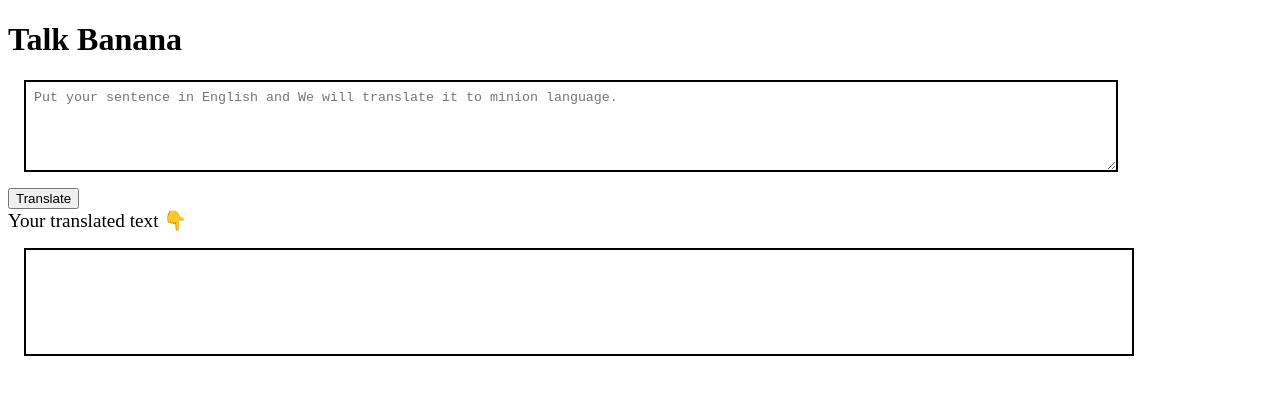
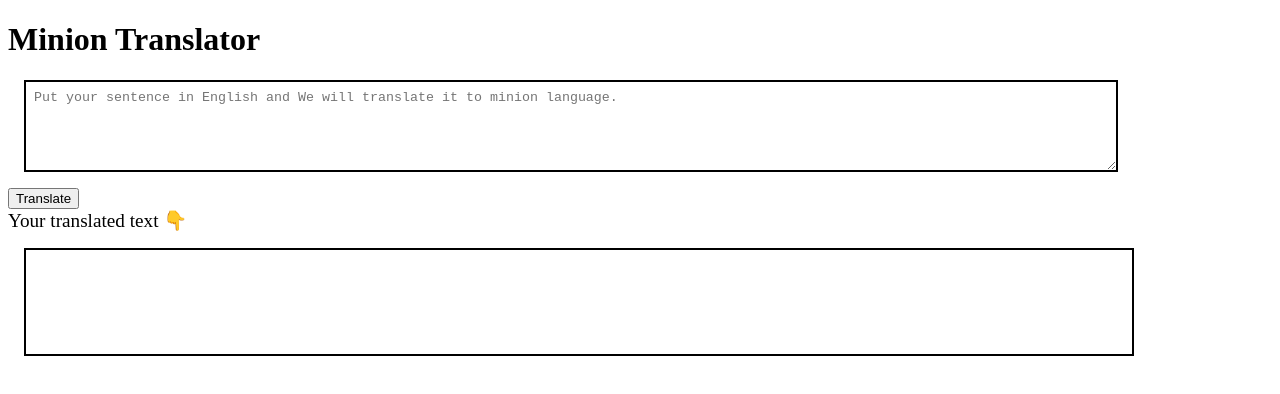
Before and after one commit to ParasMohan/Mark-Six-Minion-Translate, a plain HTML site: page index.html in a window 1280 px wide. Drawn offline with Linux system fonts and the light colour scheme.

Commit message:
H1 Name correction

```diff
--- a/index.html
+++ b/index.html
@@ -4,7 +4,7 @@
     <meta charset="UTF-8">
     <meta http-equiv="X-UA-Compatible" content="IE=edge">
     <meta name="viewport" content="width=device-width, initial-scale=1.0">
-    <title>Minion Translator</title>
+    <title>Minion Translator app</title>
     <style> textarea{
         width: 85%;
         height: 9vh;
@@ -25,7 +25,7 @@
 </head>
 <body>
 
-    <h1> Talk Banana</h1>
+    <h1> Minion Translator </h1>
     <textarea id="txt-input" placeholder="Put your sentence in English and We will translate it to minion language."></textarea>
     <button id="btn-translate"> Translate </button>
 
```
